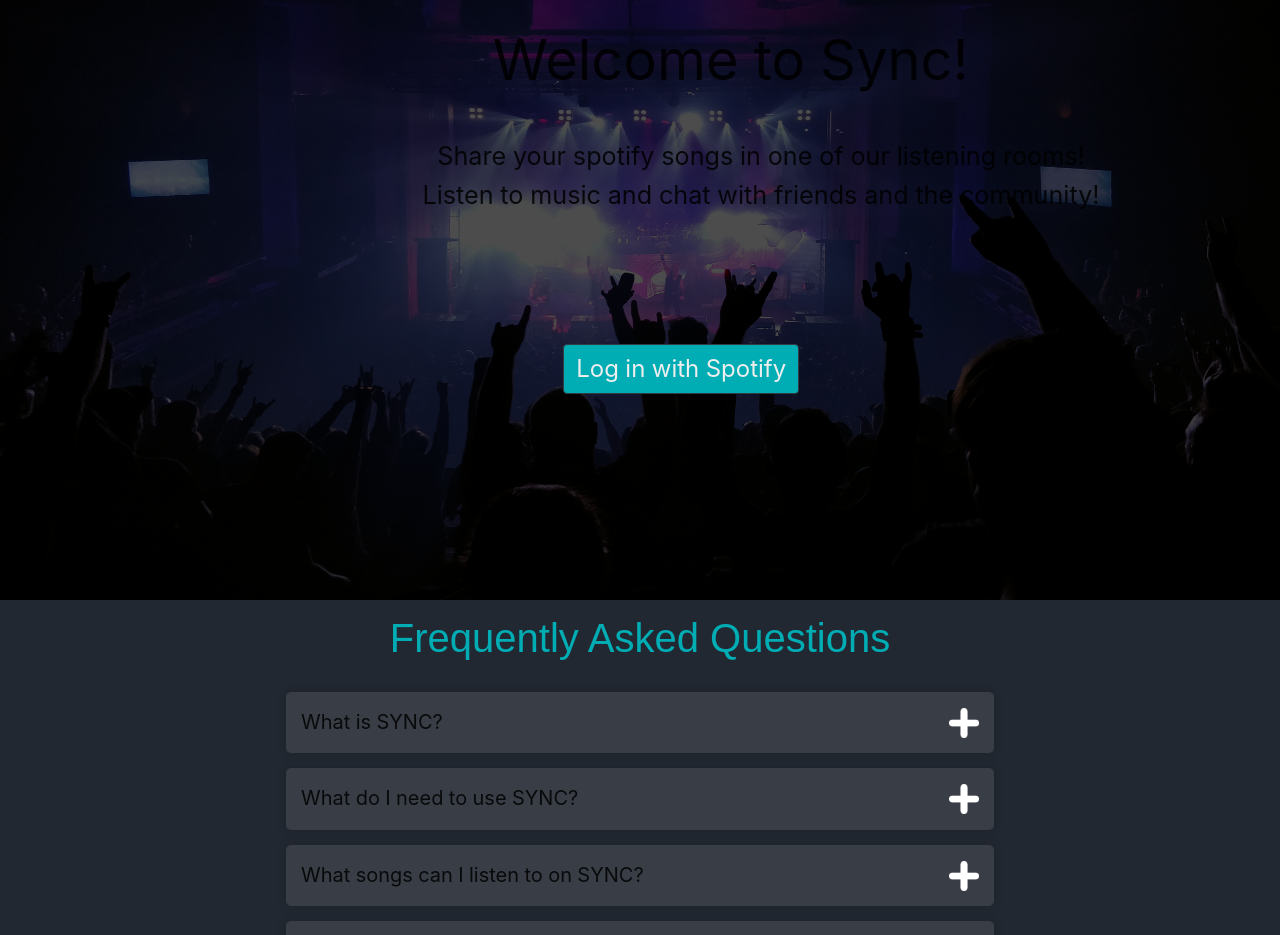
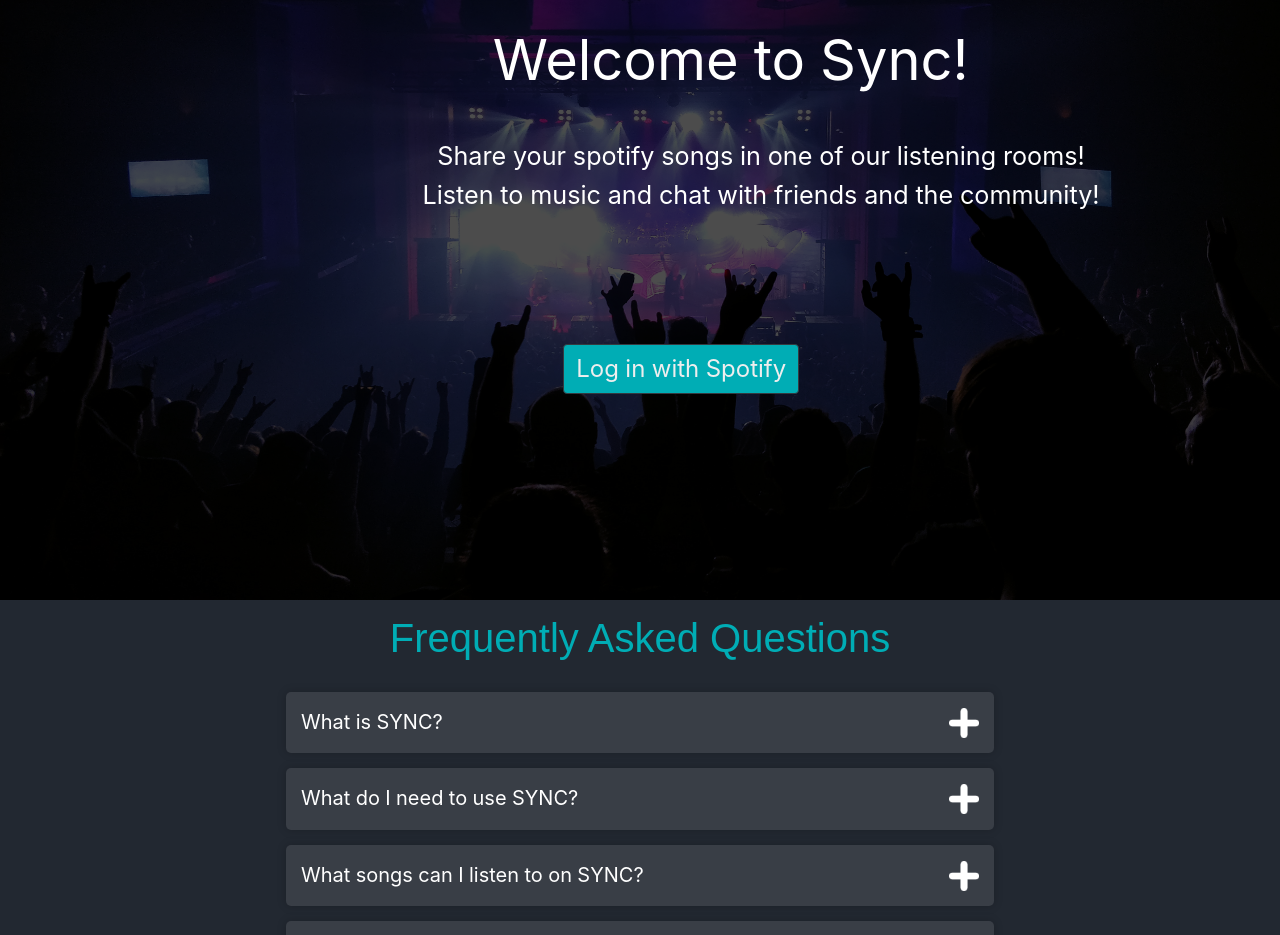
Before and after one commit to bkfetner/Sync-with-Spotify, a React (Create React App) app in the folder application/frontend/: page / in a window 1280 px wide. Shown: the part 140-1075 px from the top of the page. Built offline with nearby package versions, Linux system fonts and the light colour scheme.

Commit message:
Fixed color font error on landing

```diff
--- a/application/frontend/src/css/Landing.css
+++ b/application/frontend/src/css/Landing.css
@@ -7,6 +7,7 @@
     font-size: 4em;
     margin-bottom: auto;
     width: auto;
+    color: white;
 }
 
 .subtext1 {
@@ -15,7 +16,8 @@
     left: 33%;
     font-size: 1.8em;
     vertical-align: middle;
-    text-align: center;;
+    text-align: center;
+    color: white;
 }
 
 .landingButton {
@@ -24,7 +26,6 @@
     left: 44%;
     font-size: 2em;
     vertical-align: middle;
-
 }
 
 .logo {
--- a/application/frontend/src/css/faq.css
+++ b/application/frontend/src/css/faq.css
@@ -13,6 +13,7 @@ header h1{
     max-width: 768px;
     margin: 0 auto;
     padding: 15px;
+    color: white;
 }
 
 .faqs .faq {
@@ -27,6 +28,7 @@ header h1{
     position: relative;
     font-size: 20px;
     padding-right: 80px;
+    color: white;
 
     transition: all 0.4s ease;
 }
@@ -53,10 +55,11 @@ header h1{
     max-height: 0;
     overflow-y: hidden;
     transition: all 0.4s ease;
+    color: white;
 }
 
 .faqs .faq.open .faq-question {
-    margin-bottom: 15px
+    margin-bottom: 15px;
 }
 
 .faqs .faq.open .faq-question::after {
```
